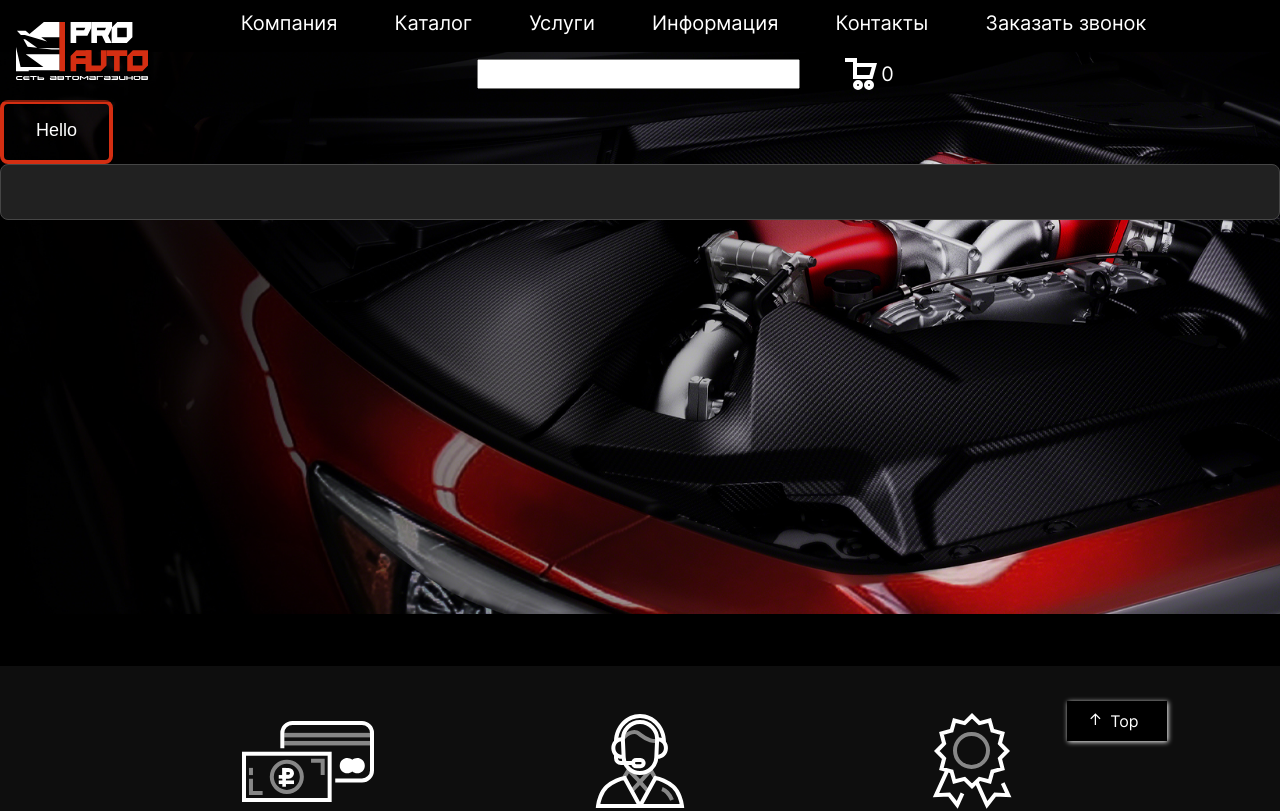
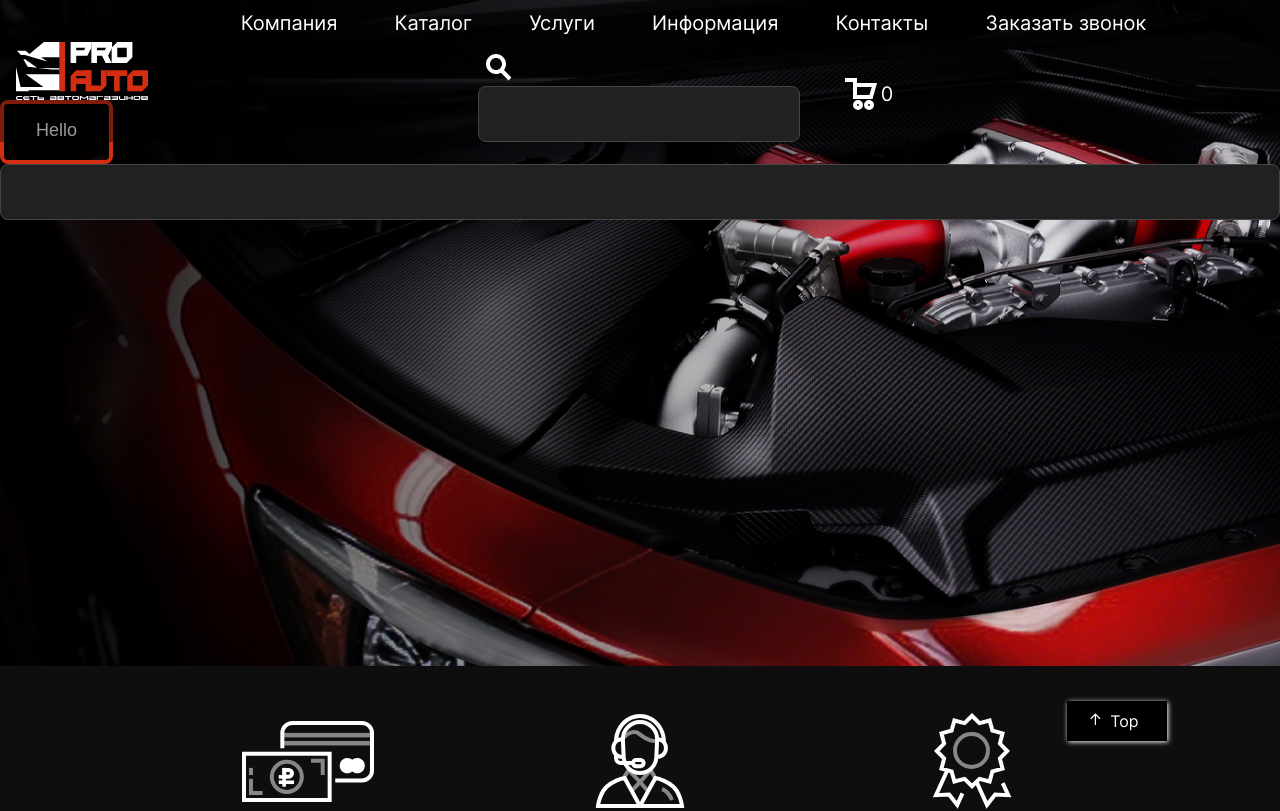
Before and after one commit to ghost160111/pro-auto-vue, a Vue app: page / in a window 1280 px wide. Shown: the top 811 px of the page. Built offline with nearby package versions, Linux system fonts and the light colour scheme; the HTML template or start-up script is replaced by a standard one.

Commit message:
added some changes from primary machine

```diff
--- a/src/assets/scss/components/_input.scss
+++ b/src/assets/scss/components/_input.scss
@@ -10,7 +10,7 @@
   color: var(--white);
   border-radius: 8px;
   min-width: 100%;
-  transition: box-shadow var(--animation);
+  transition: var(--global-animation);
 
   font-style: normal;
   font-weight: 300;
@@ -52,6 +52,10 @@
     background-color: #d2d2d2;
     opacity: 0.4;
     cursor: no-drop;
+  }
+
+  &:hover {
+    border: rem(1) solid var(--red2);
   }
 
   &:focus {
--- a/src/assets/scss/layout/_header.scss
+++ b/src/assets/scss/layout/_header.scss
@@ -259,15 +259,23 @@
 }
 
 .logo {
-  //@include on-load-animation(rem(150), rem(150), 15deg, 2s);
   max: {
     height: rem(58);
     width: rem(132);
   }
 
   &:hover {
+    @include on-load-animation(rem(150), rem(150), 15deg, 0.5s);
     transition: all 0.5s ease;
     animation: infinite-logo 10s infinite linear;
+  }
+}
+
+.search-svg {
+  cursor: pointer;
+
+  &:hover {
+    filter: opacity(0.5);
   }
 }
 
--- a/src/assets/scss/templates/components/_intro.scss
+++ b/src/assets/scss/templates/components/_intro.scss
@@ -11,7 +11,7 @@
 
   background-image: url('/src/assets/other/images/backgrounds/background.png');
   background-repeat: no-repeat;
-  background-size: contain;
+  background-size: cover;
   background-position: center;
   background-attachment: fixed;
 }
--- a/src/assets/scss/templates/pages/_home.scss
+++ b/src/assets/scss/templates/pages/_home.scss
@@ -26,6 +26,7 @@
   align-items: center;
   width: rem(320);
   min-height: rem(300);
+  transition: var(--global-animation);
 
   &::before,
   &::after {
--- a/src/components/layout/Header.vue
+++ b/src/components/layout/Header.vue
@@ -1,17 +1,12 @@
 <template>
   <h1 class="hidden">{{ title }}</h1>
-  <header @load="on_data_load()" class="header">
+  <header class="header">
     <div class="header-wrapper">
       <nav class="nav">
         <div class="nav-left">
           <a href="/">
-            <img
-              v-bind:on-loadeddata="on_data_load"
-              id="logo"
-              class="logo"
-              src="../../assets/other/images/logos/logo.svg"
-              alt="logo"
-            />
+            <img v-bind:on-loadeddata="on_data_load" id="logo" class="logo" src="../../assets/other/images/logos/logo.svg"
+              alt="logo" />
           </a>
         </div>
         <div class="nav-right">
@@ -21,59 +16,34 @@
               <g id="SVGRepo_tracerCarrier" stroke-linecap="round" stroke-linejoin="round"></g>
               <g id="SVGRepo_iconCarrier">
                 <g id="Menu / Hamburger_LG">
-                  <path
-                    id="Vector"
-                    d="M3 17H21M3 12H21M3 7H21"
-                    stroke="#ffffff"
-                    stroke-width="2"
-                    stroke-linecap="round"
-                    stroke-linejoin="round"
-                  ></path>
+                  <path id="Vector" d="M3 17H21M3 12H21M3 7H21" stroke="#ffffff" stroke-width="2" stroke-linecap="round"
+                    stroke-linejoin="round"></path>
                 </g>
               </g>
             </svg>
-            <svg
-              class="nav-off"
-              viewBox="-65 -65 512 512"
-              version="1.1"
-              xml:space="preserve"
-              xmlns="http://www.w3.org/2000/svg"
-              xmlns:xlink="http://www.w3.org/1999/xlink"
-              fill="#fff"
-            >
+            <svg class="nav-off" viewBox="-65 -65 512 512" version="1.1" xml:space="preserve"
+              xmlns="http://www.w3.org/2000/svg" xmlns:xlink="http://www.w3.org/1999/xlink" fill="#fff">
               <g id="SVGRepo_bgCarrier" stroke-width="0"></g>
               <g id="SVGRepo_tracerCarrier" stroke-linecap="round" stroke-linejoin="round"></g>
               <g id="SVGRepo_iconCarrier">
                 <g id="_x37_12-_close__x2C__cross__x2C__cancel__x2C_">
                   <g>
-                    <line
-                      style="
+                    <line style="
                         fill: none;
                         stroke: #fff;
                         stroke-width: 13.4167;
                         stroke-linecap: round;
                         stroke-linejoin: round;
                         stroke-miterlimit: 2.6131;
-                      "
-                      x1="350.21"
-                      x2="26.739"
-                      y1="26.814"
-                      y2="350.139"
-                    ></line>
-                    <line
-                      style="
+                      " x1="350.21" x2="26.739" y1="26.814" y2="350.139"></line>
+                    <line style="
                         fill: none;
                         stroke: #fff;
                         stroke-width: 13.4167;
                         stroke-linecap: round;
                         stroke-linejoin: round;
                         stroke-miterlimit: 2.6131;
-                      "
-                      x1="350.21"
-                      x2="26.739"
-                      y1="350.139"
-                      y2="26.814"
-                    ></line>
+                      " x1="350.21" x2="26.739" y1="350.139" y2="26.814"></line>
                   </g>
                 </g>
                 <g id="Layer_1"></g>
@@ -95,20 +65,24 @@
               <router-link @click="toggleMenu" to="/company" class="nav-link">Контакты</router-link>
             </li>
             <li>
-              <router-link @click="toggleMenu" to="/order-call" class="nav-link order-call"
-                >Заказать звонок</router-link
-              >
+              <router-link @click="toggleMenu" to="/order-call" class="nav-link order-call">Заказать звонок</router-link>
             </li>
-            <li><input type="search" name="search button" id="search" /></li>
+            <li>
+              <svg class="search-svg" @click="searchInGoogle()" xmlns="http://www.w3.org/2000/svg" width="40" height="40"
+                viewBox="0 0 40 40" fill="none">
+                <path fill-rule="evenodd" clip-rule="evenodd"
+                  d="M24 18C24 21.3137 21.3137 24 18 24C14.6863 24 12 21.3137 12 18C12 14.6863 14.6863 12 18 12C21.3137 12 24 14.6863 24 18ZM22.8941 26.7226C21.4474 27.536 19.7779 28 18 28C12.4772 28 8 23.5228 8 18C8 12.4772 12.4772 8 18 8C23.5228 8 28 12.4772 28 18C28 20.2954 27.2266 22.4101 25.9263 24.0979L33.4142 31.5858L30.5858 34.4142L22.8941 26.7226Z"
+                  fill="white" />
+              </svg>
+              <input @keyup.enter="searchInGoogle()" class="g-input" type="search" name="search button" id="search"
+                v-model="searchValue" />
+              <div :class="hiddenDialogClass">
+                <span>Input field is empty</span>
+              </div>
+            </li>
             <li>
               <router-link @click="toggleMenu" to="/cart" class="nav-link cart">
-                <svg
-                  xmlns="http://www.w3.org/2000/svg"
-                  width="40"
-                  height="40"
-                  viewBox="0 0 40 40"
-                  fill="none"
-                >
+                <svg xmlns="http://www.w3.org/2000/svg" width="40" height="40" viewBox="0 0 40 40" fill="none">
                   <path d="M14 11H33.3599L29.9849 23H14V11Z" stroke="white" stroke-width="4" />
                   <path d="M14 4L14 24.5" stroke="white" stroke-width="4" />
                   <path d="M14 6H4" stroke="white" stroke-width="4" />
@@ -135,7 +109,9 @@
       showMenuClass: 'nav-list-on',
       btn: document.querySelector('.nav-list-on'),
       list: document.querySelector('.nav-list'),
-      links: document.querySelectorAll('.nav-link')
+      links: document.querySelectorAll('.nav-link'),
+      searchValue: '',
+      hiddenDialogClass: 'notification-dialog error'
     }
   },
   methods: {
@@ -151,10 +127,21 @@
       }
     },
     on_data_load() {
-      window.addEventListener('load', () => {
-        const logo = document.querySelector('#logo')
-        logo.style.animation = 'anim-opacity 3s ease-in-out'
-      })
+      const logo = document.querySelector('#logo')
+      logo.style.animation = 'anim-opacity 3s ease-in-out'
+    },
+    searchInGoogle() {
+      if (this.searchValue !== '') {
+        this.hiddenDialogClass = 'notification-dialog error'
+        window.open(`https://www.google.com/search?q=${this.searchValue}`)
+      } else {
+        if (this.searchValue !== '') {
+          this.hiddenDialogClass = 'notification-dialog error'
+        } else {
+          this.hiddenDialogClass = 'notification-dialog error popup'
+        }
+      }
+      console.log(this.hiddenDialogClass)
     }
   }
 }
```
Also changed, not shown: src/assets/scss/components/_notification.scss (+17 -0 lines), src/assets/style.css, 1 other file (tests, documents, lock files or other folders).
